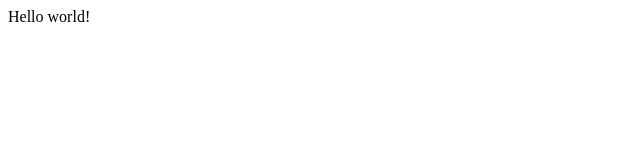
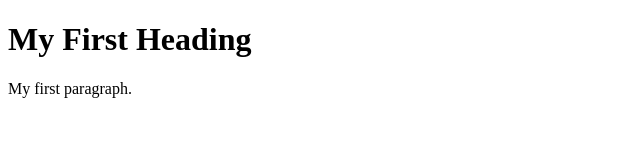
Before and after one commit to davlo414/AmysWebsite, a plain HTML site: page index.html in a window 1280 px wide. Shown: the whole page, without its empty margins (0-640 px from the left). Drawn offline with Linux system fonts and the light colour scheme.

Commit message:
Update index.html

```diff
--- a/index.html
+++ b/index.html
@@ -1,3 +1,9 @@
+<!DOCTYPE html>
 <html>
-Hello world!
+<body>
+
+<h1>My First Heading</h1>
+<p>My first paragraph.</p>
+
+</body>
 </html>
```
